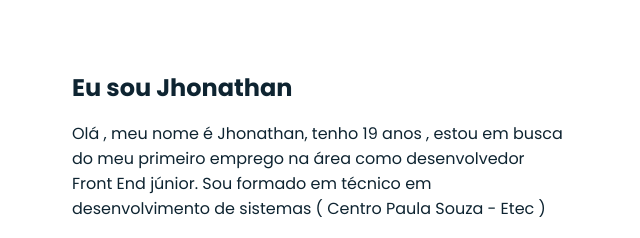
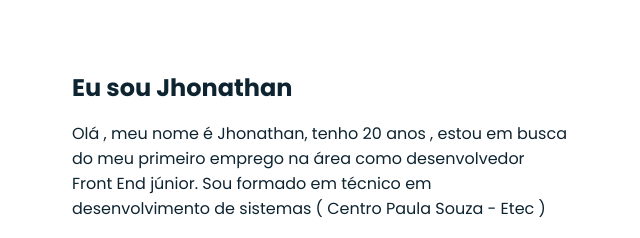
Before and after one commit to jhonathanSousa/portfolio, a plain HTML site: page index.html in a window 1280 px wide. Shown: the part 985-1223 px from the top of the page, 584-1224 px from the left. Drawn offline with nearby package versions, Linux system fonts and the light colour scheme.

Commit message:
Mudança no texto sobre

```diff
--- a/index.html
+++ b/index.html
@@ -71,7 +71,7 @@
 
                     <div>
                         <h2 class="about__subtitle">Eu sou Jhonathan</h2>
-                        <p class="about__text">Olá , meu nome é Jhonathan, tenho 19 anos , estou em busca do meu primeiro emprego na área como desenvolvedor Front End júnior. Sou formado em técnico em desenvolvimento de sistemas ( Centro Paula Souza - Etec )</p>
+                        <p class="about__text">Olá , meu nome é Jhonathan, tenho 20 anos , estou em busca do meu primeiro emprego na área como desenvolvedor Front End júnior. Sou formado em técnico em desenvolvimento de sistemas ( Centro Paula Souza - Etec )</p>
                         <p class="about__text">Além de gostar muito de tecnologia , no meu tempo livre gosto de jogar futebol (⚽ e assistir) ,ler livros 📚 e assistir filmes (📺e séries).</p>
                     </div>
                 </div>
```
